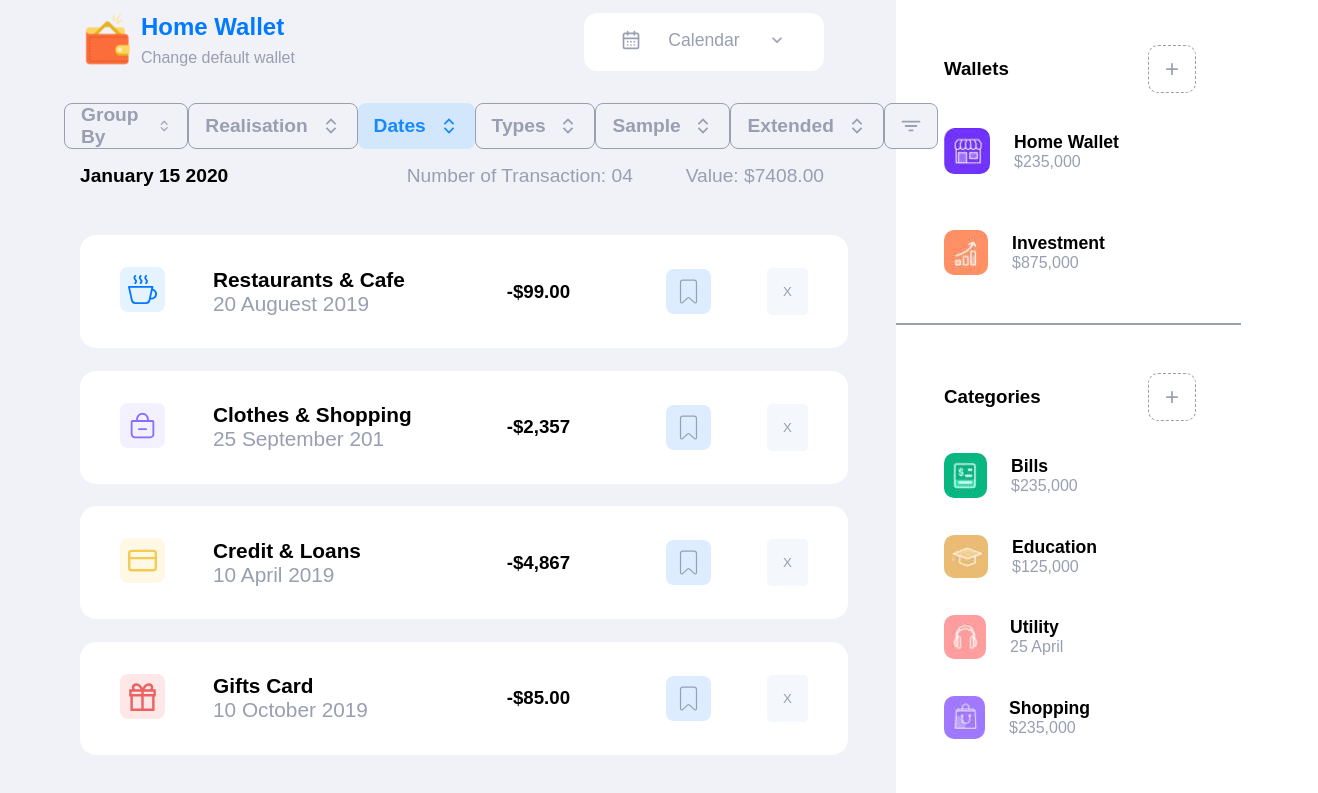
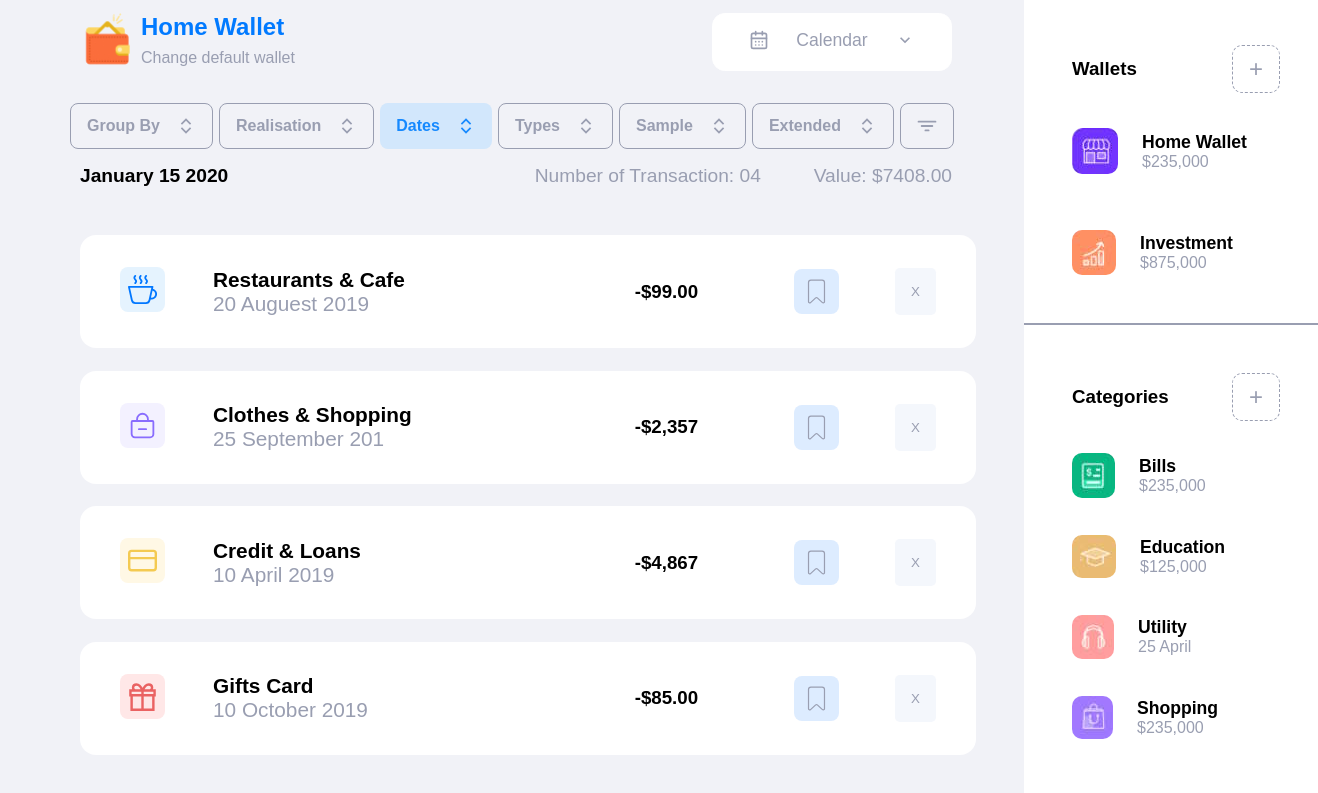
Before and after one commit to RasaZuk/project-budget, a website: page index.html in a window 1280 px wide. Shown: the part 99-892 px from the top of the page, 1318 px wide, since content can reach past the window. Drawn offline with Linux system fonts and the light colour scheme.

Commit message:
correction

```diff
--- a/style.css
+++ b/style.css
@@ -17,7 +17,7 @@ main {
     background-color: rgb(241, 242, 247);
     display: flex;
     flex-direction: column;
-    width: 70%;
+    width: 80%;
     min-height: 100vh;
     padding: 1rem 4rem 1rem 4rem;
 }
@@ -145,12 +145,12 @@ header nav a {
     height: 2.9rem;
     padding: 1rem;
     align-items: center;
-    gap: 0.8rem;
+    gap: 1rem;
 }
 
 
 .buttons p {
-    font-size: 1.2rem;
+    font-size: 1rem;
     font-weight: 700;
 }
 
@@ -247,7 +247,7 @@ header nav a {
 aside {
     display: flex;
     flex-direction: column;
-    width: 300px;
+    width: 330px;
 }
 
 .top-line {
```
